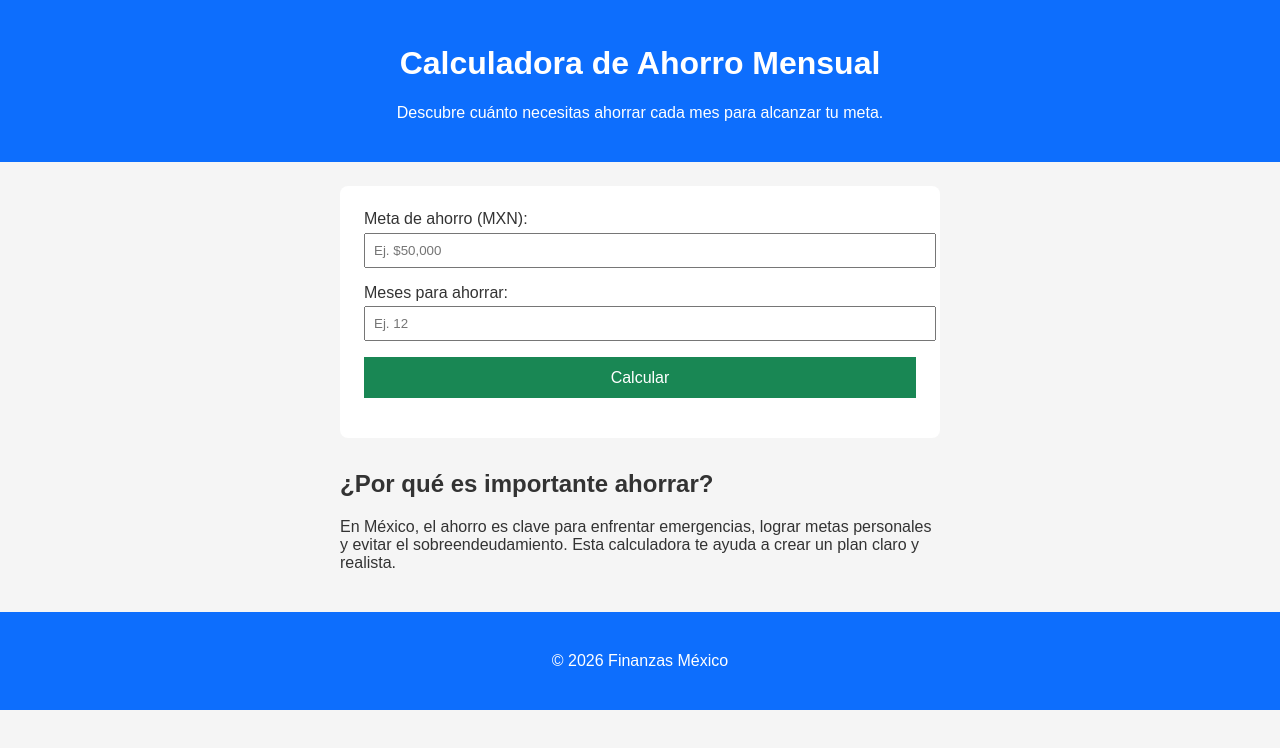
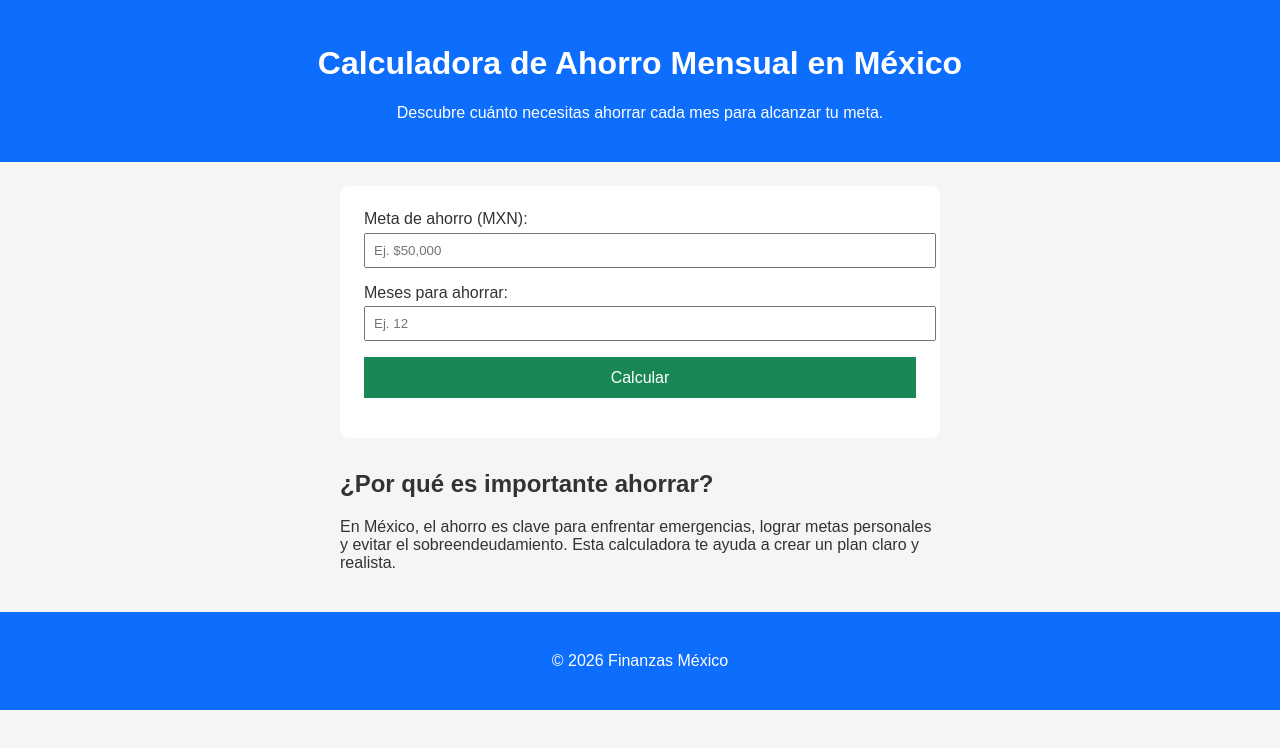
Before and after one commit to jfrv1/finanzas-mx, a plain HTML site: page index.html in a window 1280 px wide. Drawn offline with Linux system fonts and the light colour scheme.

Commit message:
Cambios en titulo y textos para mejorar SEO

```diff
--- a/index.html
+++ b/index.html
@@ -2,7 +2,7 @@
 <html lang="es">
 <head>
   <meta charset="UTF-8">
-  <title>Calculadora de Ahorro Mensual | Finanzas México</title>
+  <title>Calcula cuánto necesitas ahorrar cada mes en México para alcanzar tus metas financieras de forma sencilla.</title>
   <meta name="description" content="Calcula cuánto debes ahorrar al mes para alcanzar tu meta financiera en México.">
   <meta name="viewport" content="width=device-width, initial-scale=1.0">
   <link rel="stylesheet" href="style.css">
@@ -10,7 +10,7 @@
 <body>
 
   <header>
-    <h1>Calculadora de Ahorro Mensual</h1>
+    <h1>Calculadora de Ahorro Mensual en México</h1>
     <p>Descubre cuánto necesitas ahorrar cada mes para alcanzar tu meta.</p>
   </header>
 
```
